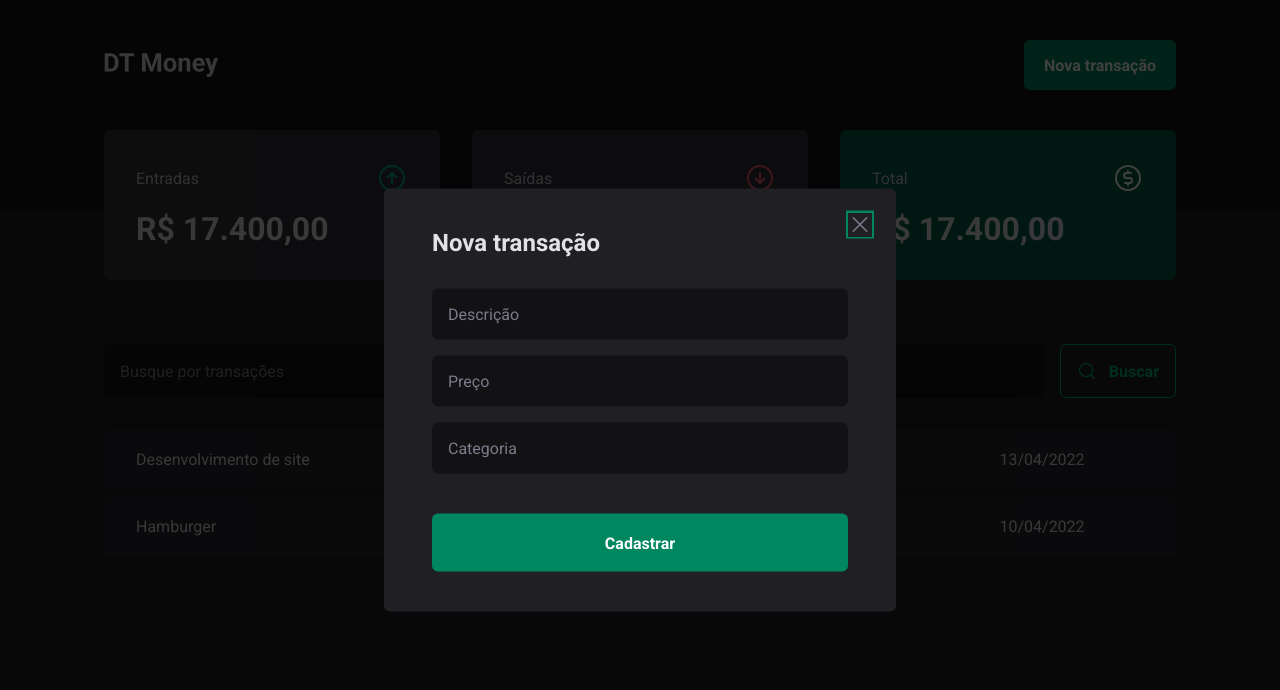
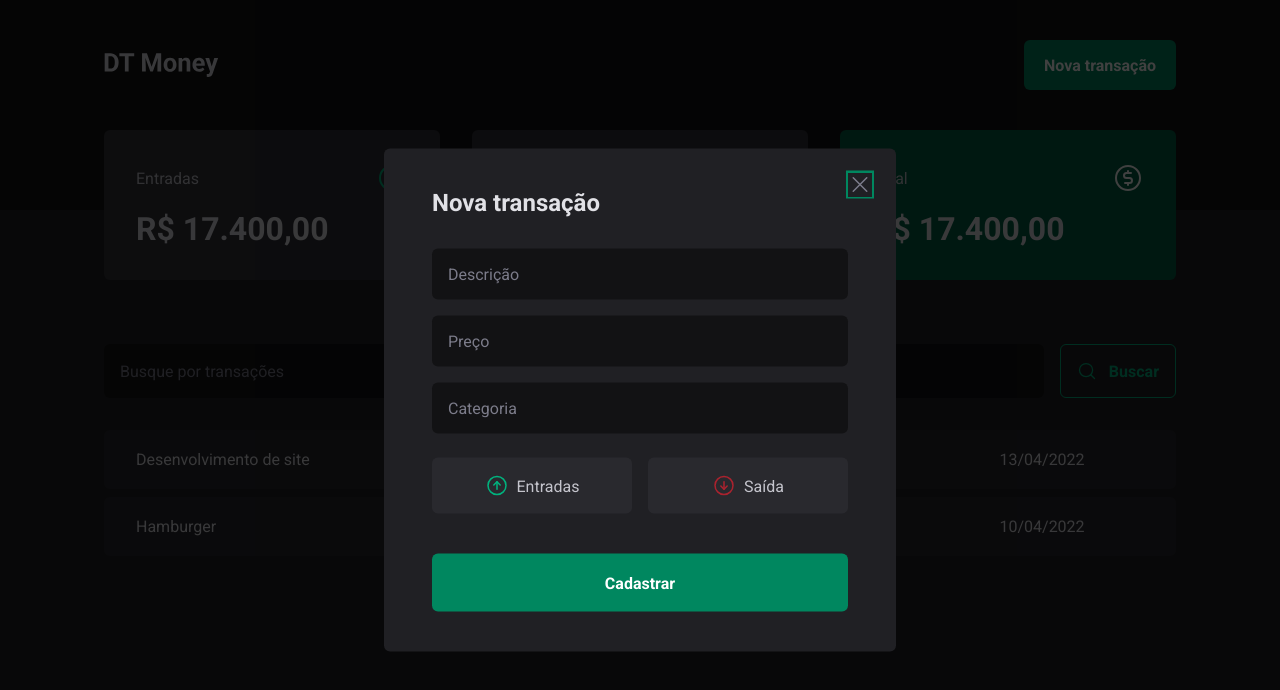
Before and after one commit to LuisRuediger/Modulo-03-DT-Money, a React (Vite) app: page / in a window 1280 px wide. Both pictures are taken after a click on the button "Nova transação". Shown: the top 690 px of the page. Built offline with nearby package versions, Linux system fonts and the light colour scheme.

Commit message:
botoes de entrada e saida

```diff
--- a/src/components/NewTransactionModal/index.tsx
+++ b/src/components/NewTransactionModal/index.tsx
@@ -1,6 +1,6 @@
 import * as Dialog from "@radix-ui/react-dialog";
-import { CloseButton, Content, Overlay } from "./styles";
-import { X } from "phosphor-react";
+import { CloseButton, Content, Overlay, TransactionType, TransactionTypeButton } from "./styles";
+import { ArrowCircleDown, ArrowCircleUp, X } from "phosphor-react";
 
 export function NewTransactionModal() {
   return (
@@ -17,6 +17,17 @@
           <input type="number" placeholder="Preço" required />
           <input type="text" placeholder="Categoria" required />
 
+          <TransactionType>
+            <TransactionTypeButton variant="income">
+              <ArrowCircleUp size={24} />
+              Entradas
+            </TransactionTypeButton>
+            <TransactionTypeButton variant="outcome">
+              <ArrowCircleDown size={24} />
+              Saída
+            </TransactionTypeButton>
+          </TransactionType>
+
           <button type="submit">
             Cadastrar
           </button>
--- a/src/components/NewTransactionModal/styles.ts
+++ b/src/components/NewTransactionModal/styles.ts
@@ -67,3 +67,31 @@
   cursor: pointer;
   color: ${props => props.theme["gray-500"]};
 `
+
+export const TransactionType = styled.div`
+  display: grid;
+  grid-template-columns: repeat(2, 1fr);
+  gap: 1rem;
+  margin-top: 0.5rem;
+`
+
+interface TransactionTypeButtonProps {
+  variant: 'income' | 'outcome'
+}
+
+export const TransactionTypeButton = styled.button<TransactionTypeButtonProps>`
+  background-color: ${props => props.theme["gray-700"]};
+  padding: 1rem;
+  display: flex;
+  align-items: center;
+  justify-content: center;
+  gap: 0.5rem;
+  border-radius: 6px;
+  cursor: pointer;
+  border: 0;
+  color: ${props => props.theme["gray-300"]};
+
+  svg {
+    color: ${props => props.variant === 'income' ? props.theme["green-300"] : props.theme["red-500"]};
+  }
+`
```
